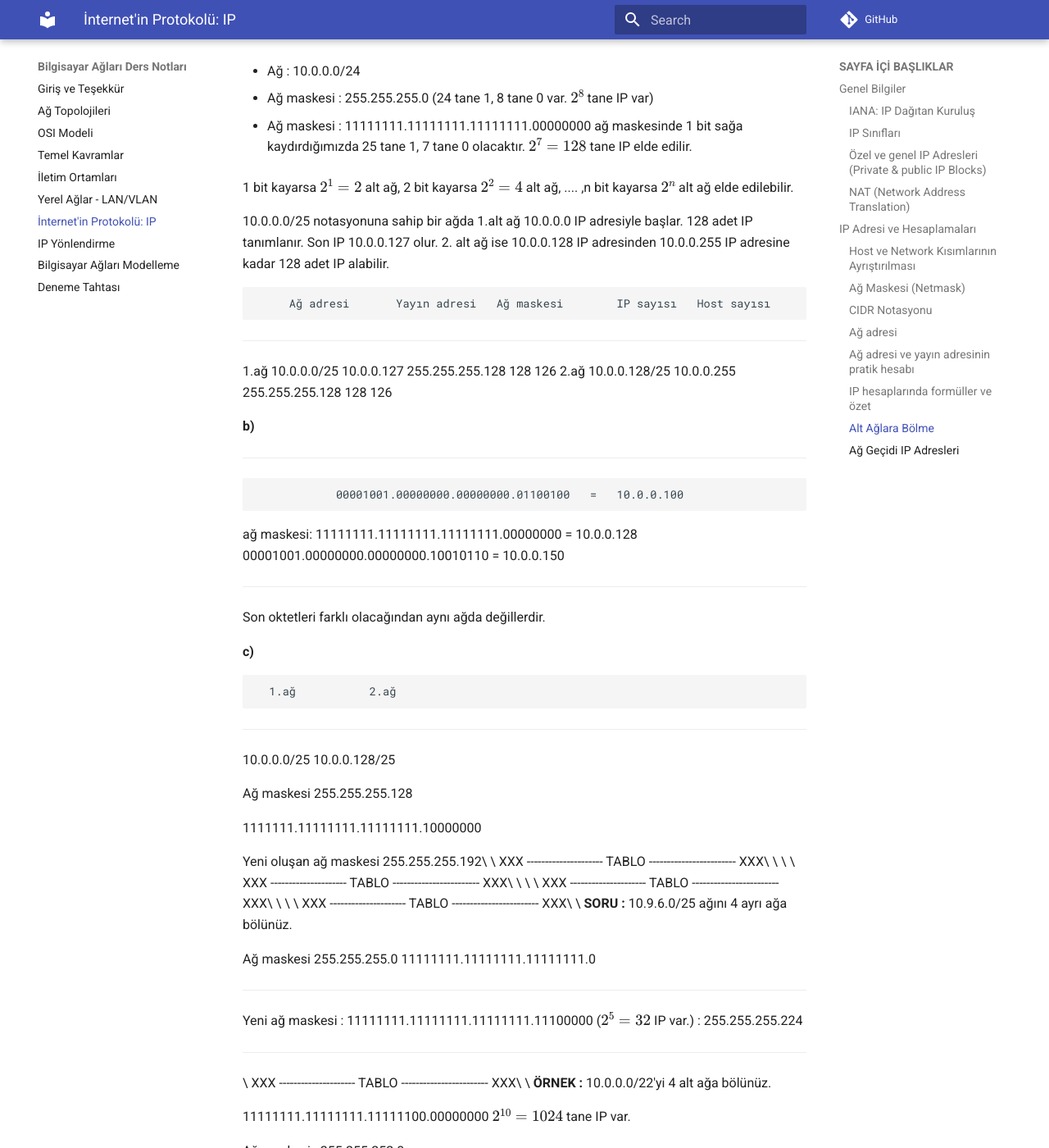
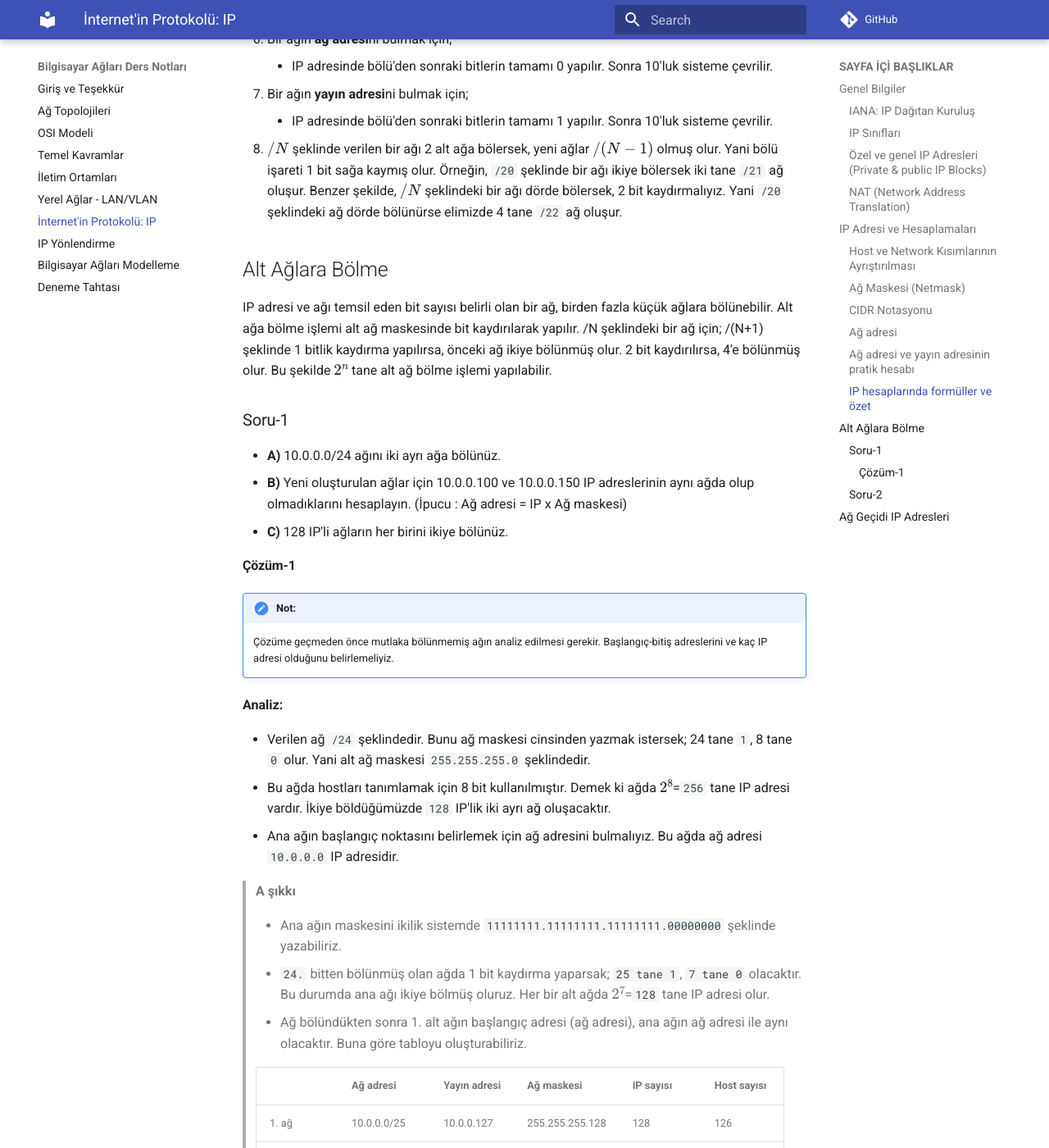
Before and after one commit to ozalpmurat/BilgisayarAglari-Kitap, an MkDocs documentation site: the page built from docs/07-IP_hesap.md, in a window 1280 px wide and 1400 px high, scrolled down 11877 px. Shown: the whole window at 82% size. Built offline with MkDocs 1.6.1 and Material for MkDocs 9.7.7, drawn with Linux system fonts in a browser that asks for light colours; comment, search, counter and statistics services are not loaded; some of the changed text lies outside the part shown.

Commit message:
ip alt ağlara bölme

```diff
--- a/docs/07-IP_hesap.md
+++ b/docs/07-IP_hesap.md
@@ -55,13 +55,16 @@ bilinir. Normalde hostlarda kullanılmaz.
 
 **Örnekler:**
 
-- 132.45.x.x IP adresinin ilk iki okteti ağ tanımlayıcısı, son iki oktet host tanımlayıcısıdır. Böyle bir ağda $2^{16}$ tane IP olabilir.
-- 112.x.x.x IP adresi A sınıfıdır. Bu ağda, $2^{24}$ tane IP olabilir.
-- 193.140.253.x IP adresi C sınıfıdır. $2^8$ tane IP alabilir.
+- **BŞEÜ**: `79.123.224.15` A sınıfı olduğu için, bu IP'nin dahil olduğu ağda $2^{24}$ (~16M) tane IP olabilir.
+- **ODTÜ**: `144.122.145.153` IP adresi B sınıfıdır. Bu IP'nin dahil olduğu ağda, $2^{16}$ (~65K) tane IP olabilir.
+- **SAÜ**: `193.140.253.240` IP adresi C sınıfıdır. Bu IP'nimn dahil olduğu ağda $2^8$ (256) tane IP olabilir.
+
+!!! warn "IP sınıflarının günümüzdeki anlamı"
+    İlk başta IP adresleri dağıtılırken kolaylık olsun diye tasarlanmış olan IP sınıfları günümüzde bu anlamda kullanılmamaktadır. BŞEÜ'de 16M IP adresi yoktur. SAÜ'de de C sınıfından (256) daha fazla IP adresi vardır. Örneklerden sadece ODTÜ'nünki gerçekten B sınıfı olarak (~65K) tahsis edilmiştir.
 
 ### Özel ve genel IP Adresleri (Private & public IP Blocks)
 
-Özel (private) IP adresleri, İnternet'te kullanılmayan IP adresleridir. Bu nedenle _sanal IP adresi_ de denir. İnternet üzerinde hiçbir yönlendirici tarafından iletilmezler. Bu adreslerin kullanım amacı, test uygulamaları ve NAT uygulamaları gibi durumlardır. Aşağıdaki tabloda mzel IP adres aralıkları verilmiştir. Bunların dışındaki adresler, genel (public) IP adresidir.
+Özel (private) IP adresleri, İnternet'te kullanılmayan IP adresleridir. Bu nedenle _sanal IP adresi_ de denir. İnternet üzerinde hiçbir yönlendirici tarafından iletilmezler. Bu adreslerin kullanım amacı, test uygulamaları ve NAT uygulamaları gibi durumlardır. Aşağıdaki tabloda özel IP adres aralıkları verilmiştir. Bunların dışındaki adresler, genel (public) IP adresidir.
 
 ![](images/B07-Ozel_IP_Adresleri.png)
 *Görsel kaynağı: https://datatracker.ietf.org/doc/html/rfc1918/*
@@ -143,6 +146,10 @@ Host sayısı = $2^2-2=2$ tane
 3. IP adresi 10.9.8.2 : `Hostlar için kullanılabilir`
 4. IP adresi 10.9.8.3 : `Yayın adresi`
 
+![/30 network kullanım örneği](images/B07-Bolu30_network.png)
+*Örnek /30 ağ kullanım şekli: Dummy Network*
+*Görsel kaynağı: https://www.computernetworkingnotes.com/ccna-study-guide/contiguous-and-discontiguous-networks-explained.html*
+
 ### Ağ Maskesi (Netmask)
 "Alt ağ maskesi" de denir Ağın kaçıncı bitten bölündüğü belirtir. IP adresi gibi 32 bitten oluşur. İkilik sistemde soldan itibaren `1`'lerle başlar, sonra `0`'larla devam eder. 1'den 0'a geçilen nokta, ağın bölündüğü kısımdır. Gündelik hayatta kolay olması için, onluk sistemde kullanılır.
 
@@ -208,86 +215,81 @@ IP adresinin nereden bölündüğünü biliyorsak; **IP adresinde** bu bitten so
 1. $/N$ şeklinde verilen bir ağı 2 alt ağa bölersek, yeni ağlar $/(N-1)$ olmuş olur. Yani bölü işareti 1 bit sağa kaymış olur. Örneğin, `/20` şeklinde bir ağı ikiye bölersek iki tane `/21` ağ oluşur. Benzer şekilde, $/N$ şeklindeki bir ağı dörde bölersek, 2 bit kaydırmalıyız. Yani `/20` şeklindeki ağ dörde bölünürse elimizde 4 tane `/22` ağ oluşur.
 
 
-### Alt Ağlara Bölme
+## Alt Ağlara Bölme
 
-IP adresi ve ağı temsil eden bit sayısı belirli olan bir ağ birden fazla
-küçük ağlara bölünebilir. Alt ağa bölme işlemi alt ağ maskesinde bir bit
-kaydırılarak yapılır. Bu şekilde $2^n$ tane alt ağ bölme işlemi
+IP adresi ve ağı temsil eden bit sayısı belirli olan bir ağ, birden fazla
+küçük ağlara bölünebilir. Alt ağa bölme işlemi alt ağ maskesinde bit
+kaydırılarak yapılır. /N şeklindeki bir ağ için; /(N+1) şeklinde 1 bitlik kaydırma yapılırsa, önceki ağ ikiye bölünmüş olur. 2 bit kaydırılırsa, 4'e bölünmüş olur. Bu şekilde $2^n$ tane alt ağ bölme işlemi
 yapılabilir.
 
-**ÖRNEK :**
+### Soru-1
 
-**a)** 10.0.0.0/24 ağını iki ayrı ağa bölünüz.
+- **A)** 10.0.0.0/24 ağını iki ayrı ağa bölünüz.
+- **B)** Yeni oluşturulan ağlar için 10.0.0.100 ve 10.0.0.150 IP adreslerinin aynı ağda olup olmadıklarını hesaplayın. (İpucu : Ağ adresi
+= IP x Ağ maskesi)
+- **C)** 128 IP'li ağların her birini ikiye bölünüz.
 
-**b)**Yeni oluşturulan ağlar için 10.0.0.100 ve 10.0.0.150 IP
-adreslerinin aynı ağda olup olmadıklarını hesaplayın. (İpucu : Ağ adresi
-= IP x Ağ maskesi)
+#### Çözüm-1
+!!! note "Not:"
+    Çözüme geçmeden önce mutlaka bölünmemiş ağın analiz edilmesi gerekir. Başlangıç-bitiş adreslerini ve kaç IP adresi olduğunu belirlemeliyiz.
 
-**c)**128 IP'li ağların her birini ikiye bölünüz.
+**Analiz:**
 
-[Çözüm :]{.underline}
+- Verilen ağ `/24` şeklindedir. Bunu ağ maskesi cinsinden yazmak istersek; 24 tane `1`, 8 tane `0` olur. Yani alt ağ maskesi `255.255.255.0` şeklindedir.
+- Bu ağda hostları tanımlamak için 8 bit kullanılmıştır. Demek ki ağda $2^8$=`256` tane IP adresi vardır. İkiye böldüğümüzde `128` IP'lik iki ayrı ağ oluşacaktır.
+- Ana ağın başlangıç noktasını belirlemek için ağ adresini bulmalıyız. Bu ağda ağ adresi `10.0.0.0` IP adresidir.
 
-**a)**
+> **A şıkkı**
 
--   Ağ : 10.0.0.0/24
+> - Ana ağın maskesini ikilik sistemde `11111111.11111111.11111111.00000000` şeklinde yazabiliriz.
+> - `24.` bitten bölünmüş olan ağda 1 bit kaydırma yaparsak; `25 tane 1`, `7 tane 0` olacaktır. Bu durumda ana ağı ikiye bölmüş oluruz. Her bir alt ağda $2^7$=`128` tane IP adresi olur.
+> - Ağ bölündükten sonra 1. alt ağın başlangıç adresi (ağ adresi), ana ağın ağ adresi ile aynı olacaktır. Buna göre tabloyu oluşturabiliriz.
+>
+> |       | Ağ adresi     | Yayın adresi | Ağ maskesi      | IP sayısı | Host sayısı |
+> |-------|---------------|--------------|-----------------|-----------|---|
+> | 1. ağ | 10.0.0.0/25   | 10.0.0.127   | 255.255.255.128 | 128       | 126 |
+> | 2. ağ | 10.0.0.128/25 | 10.0.0.255   | 255.255.255.128 | 128       | 126 |
 
--   Ağ maskesi : 255.255.255.0 (24 tane 1, 8 tane 0 var. $2^8$ tane IP
-    var)
+> **b)**
 
--   Ağ maskesi : 11111111.11111111.11111111.00000000 ağ maskesinde 1 bit
-    sağa kaydırdığımızda 25 tane 1, 7 tane 0 olacaktır. $2^7=128$ tane
-    IP elde edilir.
+>   ------------- ------------------------------------- --- ------------
+>                 00001001.00000000.00000000.01100100   =   10.0.0.100
+>   ağ maskesi:   11111111.11111111.11111111.00000000   =   10.0.0.128
+>                 00001001.00000000.00000000.10010110   =   10.0.0.150
+>   ------------- ------------------------------------- --- ------------
 
-1 bit kayarsa $2^1=2$ alt ağ, 2 bit kayarsa $2^2=4$ alt ağ, \.... ,n bit
-kayarsa $2^n$ alt ağ elde edilebilir.
+> Son oktetleri farklı olacağından aynı ağda değillerdir.
 
-10.0.0.0/25 notasyonuna sahip bir ağda 1.alt ağ 10.0.0.0 IP adresiyle
-başlar. 128 adet IP tanımlanır. Son IP 10.0.0.127 olur. 2. alt ağ ise
-10.0.0.128 IP adresinden 10.0.0.255 IP adresine kadar 128 adet IP
-alabilir.
+> **c)**
 
-         Ağ adresi       Yayın adresi   Ağ maskesi        IP sayısı   Host sayısı
-  ------ --------------- -------------- ----------------- ----------- -------------
-  1.ağ   10.0.0.0/25     10.0.0.127     255.255.255.128   128         126
-  2.ağ   10.0.0.128/25   10.0.0.255     255.255.255.128   128         126
+>       1.ağ           2.ağ
+>   ------------- ---------------
+>    10.0.0.0/25   10.0.0.128/25
 
-**b)**
+> Ağ maskesi 255.255.255.128
 
-  ------------- ------------------------------------- --- ------------
-                00001001.00000000.00000000.01100100   =   10.0.0.100
-  ağ maskesi:   11111111.11111111.11111111.00000000   =   10.0.0.128
-                00001001.00000000.00000000.10010110   =   10.0.0.150
-  ------------- ------------------------------------- --- ------------
+> 1111111.11111111.11111111.10000000
 
-Son oktetleri farklı olacağından aynı ağda değillerdir.
+> Yeni oluşan ağ maskesi 255.255.255.192\
+> \
+> XXX --------------------- TABLO ------------------------ XXX\
+> \
+> \
+> \
+> XXX --------------------- TABLO ------------------------ XXX\
+> \
+> \
+> \
+> XXX --------------------- TABLO ------------------------ XXX\
+> \
+> \
+> \
+> XXX --------------------- TABLO ------------------------ XXX\
 
-**c)**
 
-      1.ağ           2.ağ
-  ------------- ---------------
-   10.0.0.0/25   10.0.0.128/25
+### Soru-2
 
-Ağ maskesi 255.255.255.128
-
-1111111.11111111.11111111.10000000
-
-Yeni oluşan ağ maskesi 255.255.255.192\
-\
-XXX --------------------- TABLO ------------------------ XXX\
-\
-\
-\
-XXX --------------------- TABLO ------------------------ XXX\
-\
-\
-\
-XXX --------------------- TABLO ------------------------ XXX\
-\
-\
-\
-XXX --------------------- TABLO ------------------------ XXX\
-\
-**SORU :** 10.9.6.0/25 ağını 4 ayrı ağa bölünüz.
+10.9.6.0/25 ağını 4 ayrı ağa bölünüz.
 
 Ağ maskesi 255.255.255.0 11111111.11111111.11111111.0
 
@@ -341,7 +343,7 @@ XXX -------------------------------------- IMAGE
 \
 \
 
-### Ağ Geçidi IP Adresleri
+## Ağ Geçidi IP Adresleri
 
 Her ağ için ilk IP adresi ağ adresi, son IP adresi yayın adresi olduğunu
 biliyoruz. Kural olmamakla birlikte genel teamüllere göre ağ adresinden
```
Also changed, not shown: other parts of docs/07-IP_hesap.md (+1 -1 lines), docs/02-Topolojiler.md (+4 -3 lines), docs/05-iletim_ortamlari.md (+2 -7 lines), docs/images/B07-Bolu30_network.png (added).
